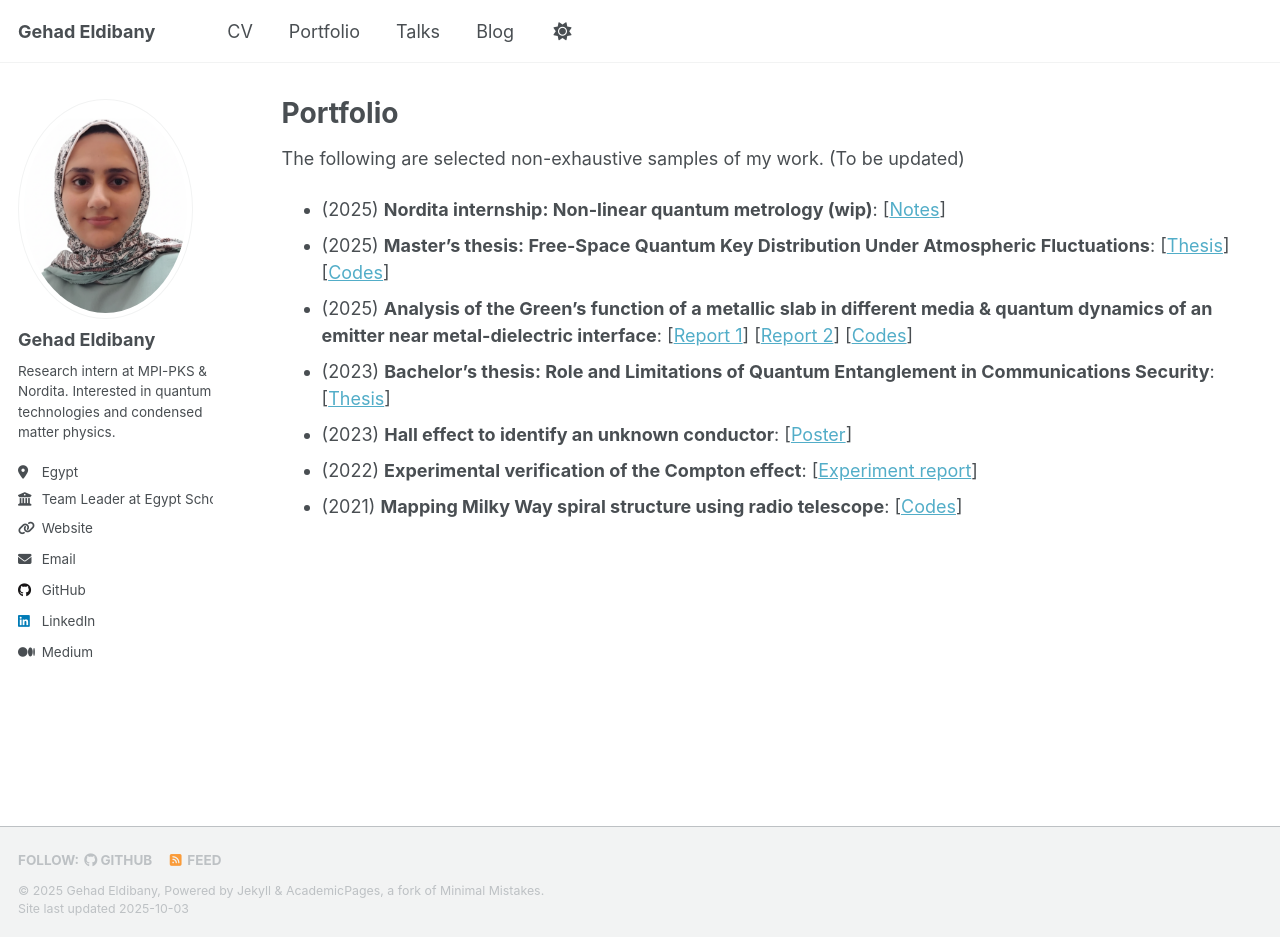
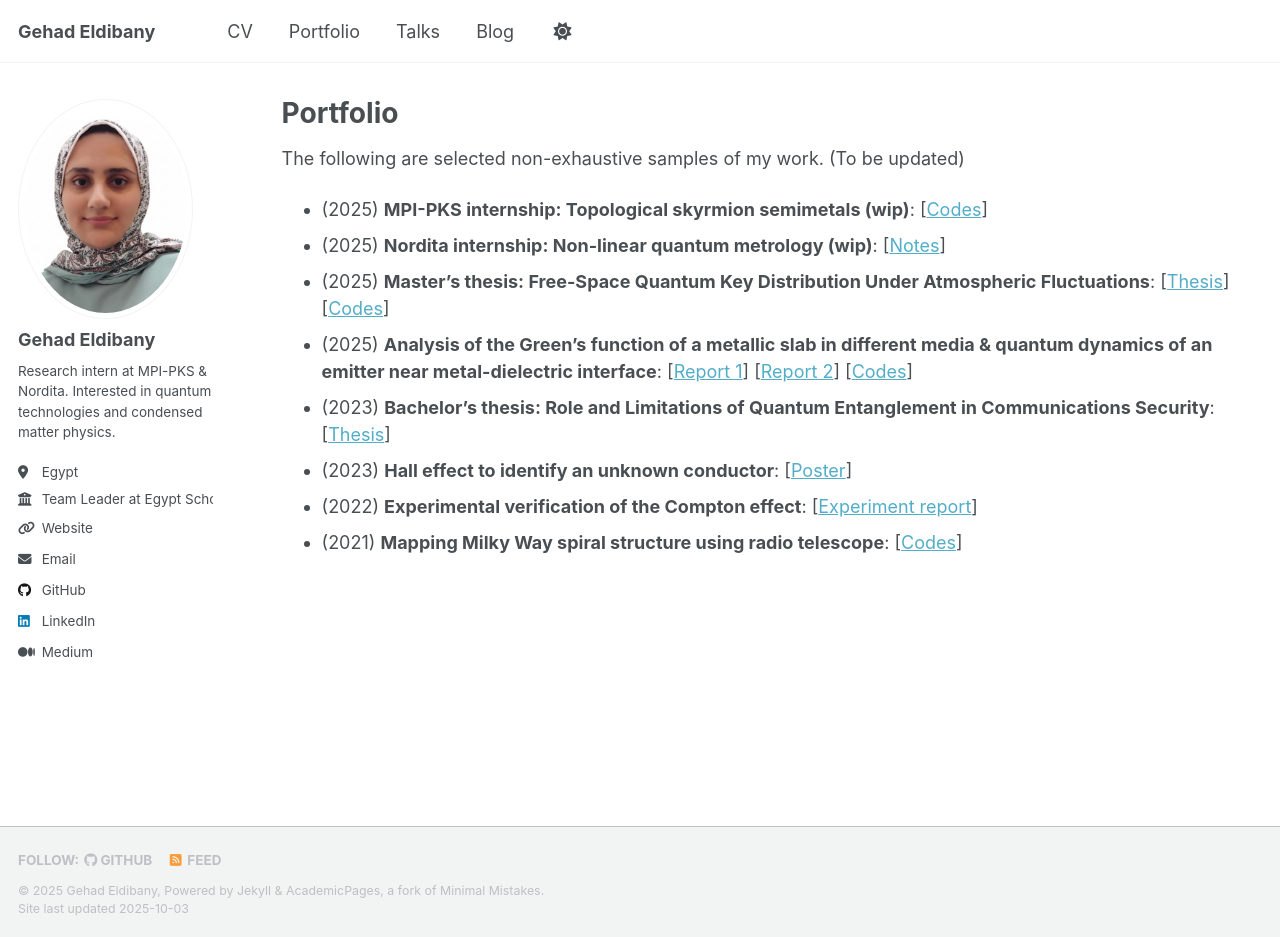
Before and after one commit to gehadibany/gehadibany.github.io, a Jekyll site: the page built from _pages/portfolio.md, in a window 1280 px wide and 937 px high. Built offline with Jekyll 4.4.1, drawn with Linux system fonts in a browser that asks for light colours; a script that is not in the unit is left out.

Commit message:
Update portfolio

```diff
--- a/_pages/portfolio.md
+++ b/_pages/portfolio.md
@@ -5,6 +5,7 @@ permalink: /portfolio/
 author_profile: true
 ---
 The following are selected non-exhaustive samples of my work. (To be updated)
+* (2025) **MPI-PKS internship: Topological skyrmion semimetals (wip)**: [[Codes](https://github.com/gehadibany/skyrmion_semimetals)]
 * (2025) **Nordita internship: Non-linear quantum metrology (wip)**: [[Notes](https://www.overleaf.com/read/sqfzpwrbtknw#9cd89a)]
 * (2025) **Master's thesis: Free-Space Quantum Key Distribution Under Atmospheric Fluctuations**: [[Thesis](https://gehadibany.github.io/files/Thesis.pdf)] [[Codes](https://github.com/gehadibany/thesis_work)]
 * (2025) **Analysis of the Green’s function of a metallic slab in different media & quantum dynamics of an emitter near metal-dielectric interface**: [[Report 1](https://gehadibany.github.io/files/report_p1.pdf)] [[Report 2](https://gehadibany.github.io/files/report_p2.pdf)] [[Codes](https://github.com/gehadibany/nanophotonics)]
```
